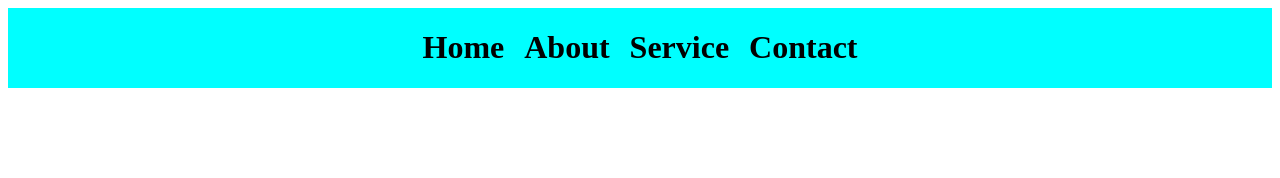
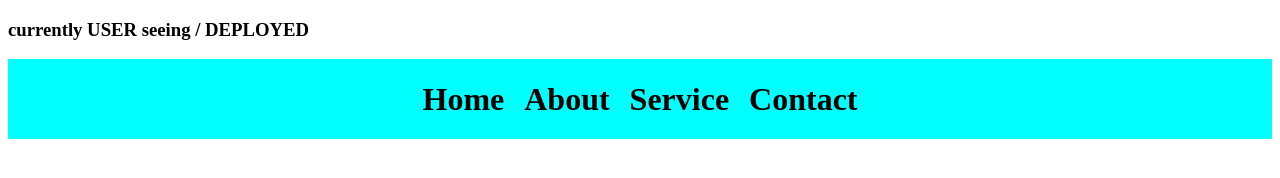
Before and after one commit to raj-pandith/ABC-website, a plain HTML site: page index.html in a window 1280 px wide. Drawn offline with Linux system fonts and the light colour scheme.

Commit message:
updated user seeing and deployed in master branch

```diff
--- a/index.html
+++ b/index.html
@@ -6,6 +6,7 @@
     <title>Document</title>
 </head>
 <body>
+    <h3>currently USER seeing / DEPLOYED </h3>
     <header style="display:flex;gap: 20px;justify-content: center;background-color: aqua;">
         <h1>Home</h1>
         <h1>About</h1>
```
